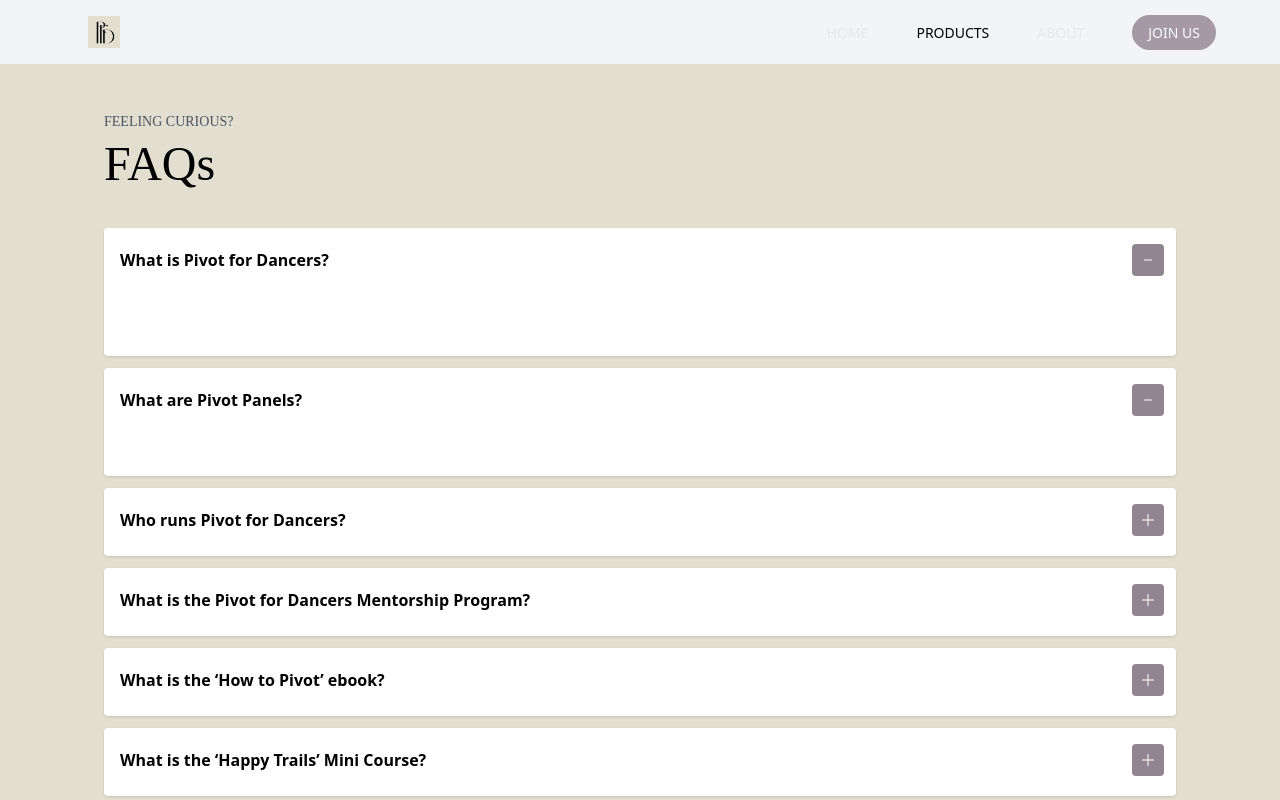
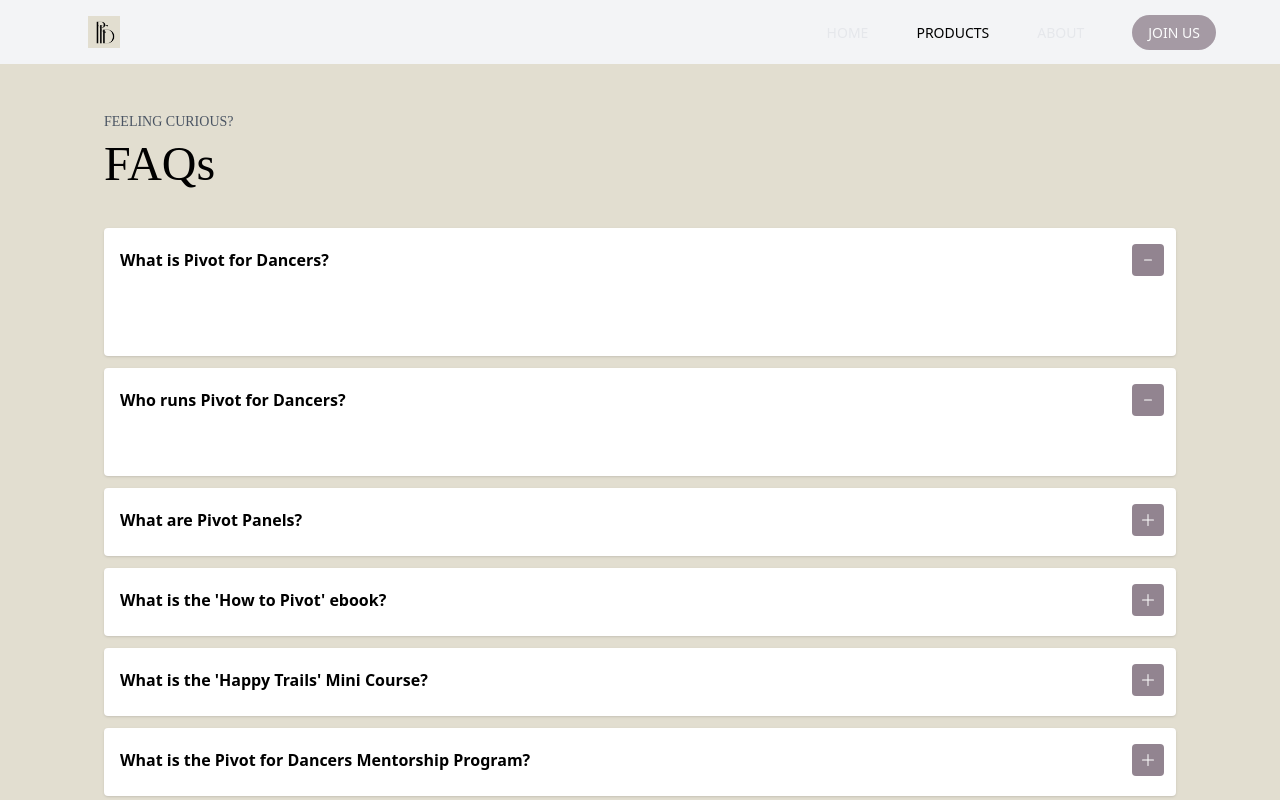
Before and after one commit to IsaacCavallaro/pivot-for-dancers, a React (Create React App) app: page / in a window 1280 px wide. Both pictures are taken after a click on the button 1148 px from the left and 4773 px from the top of the page. Shown: the part 4373-5173 px from the top of the page. Built offline with nearby package versions, Linux system fonts and the light colour scheme; a web font is replaced by a local one.

Commit message:
Reorder faqs

```diff
--- a/src/components/Faq.tsx
+++ b/src/components/Faq.tsx
@@ -42,73 +42,82 @@
                                         </button>
                                     </div>
                                     <div className={`mt-1 text-sm text-white transition-all duration-1000 ease-in-out ${showAnswer1 ? 'opacity-100 max-h-96' : 'opacity-0 max-h-0 overflow-hidden'}`}>
-                                        Pivot for Dancers offers resources for professional dancers who are making a career change. We’re also a community of hundreds of dancers just like you and we hold events and workshops to help you connect with others who might be going through something similar to you. The best way to get involved is to join our email list where we share exclusive content and invitations.
+                                        Pivot for Dancers offers resources for professional dancers who are making a career change.
+                                        We're also a community of hundreds of dancers just like you and we hold events and workshops to
+                                        help you connect with others who might be going through something similar to you.
+                                        The best way to get involved is to join our email list where we share exclusive content and invitations.
+                                    </div>
+                                </div>
+                                {/* Who Runs Pivot */}
+                                <div className="flex flex-col justify-between w-full py-4 pl-4 pr-3 mb-3 bg-white rounded shadow dark:bg-gray-700">
+                                    <div className="flex items-center justify-between">
+                                        <span className="font-bold dark:text-white"> Who runs Pivot for Dancers? </span>
+                                        <button className="p-2 bg-purple-gray rounded" onClick={() => setShowAnswer2(!showAnswer2)}>
+                                            {showAnswer2 ? <MinusIcon /> : <PlusIcon />}
+                                        </button>
+                                    </div>
+                                    <div className={`mt-1 text-sm text-white transition-all duration-1000 ease-in-out ${showAnswer2 ? 'opacity-100 max-h-96' : 'opacity-0 max-h-0 overflow-hidden'}`}>
+                                        Pivot for Dancers is run by former professional dancers who have made their own career transitions.
+                                        Founded by Kaylee Randall in 2020 and supported by hundreds of dancers along the way,
+                                        our team is passionate about helping dancers thrive long after taking their final bow.
                                     </div>
                                 </div>
                                 {/* Panels */}
                                 <div className="flex flex-col justify-between w-full py-4 pl-4 pr-3 mb-3 bg-white rounded shadow dark:bg-gray-700">
                                     <div className="flex items-center justify-between">
                                         <span className="font-bold dark:text-white"> What are Pivot Panels? </span>
-                                        <button className="p-2 bg-purple-gray rounded" onClick={() => setShowAnswer2(!showAnswer2)}>
-                                            {showAnswer2 ? <MinusIcon /> : <PlusIcon />}
-                                        </button>
-                                    </div>
-                                    <div className={`mt-1 text-sm text-white transition-all duration-1000 ease-in-out ${showAnswer2 ? 'opacity-100 max-h-96' : 'opacity-0 max-h-0 overflow-hidden'}`}>
-                                        Pivot Panels are panel-style interviews with professional dancers who have successfully changed careers. These valuable resources are available to help inspire you to take a leap of faith and may give you some ideas of how you may want to pivot your career.
-                                    </div>
-                                </div>
-                                {/* Runs Pivot */}
-                                <div className="flex flex-col justify-between w-full py-4 pl-4 pr-3 mb-3 bg-white rounded shadow dark:bg-gray-700">
-                                    <div className="flex items-center justify-between">
-                                        <span className="font-bold dark:text-white"> Who runs Pivot for Dancers? </span>
                                         <button className="p-2 bg-purple-gray rounded" onClick={() => setShowAnswer3(!showAnswer3)}>
                                             {showAnswer3 ? <MinusIcon /> : <PlusIcon />}
                                         </button>
                                     </div>
                                     <div className={`mt-1 text-sm text-white transition-all duration-1000 ease-in-out ${showAnswer3 ? 'opacity-100 max-h-96' : 'opacity-0 max-h-0 overflow-hidden'}`}>
-                                        Pivot for Dancers is run by former professional dancers who have made their own career transitions. Founded by Kaylee Randall in 2020 and supported by hundreds of dancers along the way, our team is passionate about helping dancers thrive long after taking their final bow.
+                                        Pivot Panels are panel-style interviews with professional dancers who have successfully changed careers.
+                                        These valuable resources are available to help inspire you to take a leap of faith and
+                                        may give you some ideas of how you may want to pivot your career.
+                                    </div>
+                                </div>
+                                {/* Ebook */}
+                                <div className="flex flex-col justify-between w-full py-4 pl-4 pr-3 mb-3 bg-white rounded shadow dark:bg-gray-700">
+                                    <div className="flex items-center justify-between">
+                                        <span className="font-bold dark:text-white"> What is the 'How to Pivot' ebook?</span>
+                                        <button className="p-2 bg-purple-gray rounded" onClick={() => setShowAnswer4(!showAnswer4)}>
+                                            {showAnswer4 ? <MinusIcon /> : <PlusIcon />}
+                                        </button>
+                                    </div>
+                                    <div className={`mt-1 text-sm text-white transition-all duration-1000 ease-in-out ${showAnswer4 ? 'opacity-100 max-h-96' : 'opacity-0 max-h-0 overflow-hidden'}`}>
+                                        Written by our founder, Kaylee Randall, 'How to Pivot' is an actionable, dancer-specific guide to help
+                                        you find meaningful work of the stage.In 10 chapters, Kaylee dives deep into psychological patterns that might
+                                        be holding you back and step-by-step activities to help you actually move on to your next stage.
+                                        With real-life examples from Kaylee's own career transition, 'How to Pivot' is essential reading for any dancer struggling with their next steps.
+                                    </div>
+                                </div>
+                                {/* Course */}
+                                <div className="flex flex-col justify-between w-full py-4 pl-4 pr-3 mb-3 bg-white rounded shadow dark:bg-gray-700">
+                                    <div className="flex items-center justify-between">
+                                        <span className="font-bold dark:text-white"> What is the 'Happy Trails' Mini Course?</span>
+                                        <button className="p-2 bg-purple-gray rounded" onClick={() => setShowAnswer5(!showAnswer5)}>
+                                            {showAnswer5 ? <MinusIcon /> : <PlusIcon />}
+                                        </button>
+                                    </div>
+                                    <div className={`mt-1 text-sm text-white transition-all duration-1000 ease-in-out ${showAnswer5 ? 'opacity-100 max-h-96' : 'opacity-0 max-h-0 overflow-hidden'}`}>
+                                        If you're a professional dancer, you probably don't have a ton of time.
+                                        That's why we developed a quick but effective mini course to help you plan your pivot with an in-depth, career change roadmap.
+                                        We lay it all out for you and take the guesswork out of changing careers. Our 5-year career roadmap can help you stay on
+                                        track and finally feel confident about your next steps.
                                     </div>
                                 </div>
                                 {/* Mentorship */}
                                 <div className="flex flex-col justify-between w-full py-4 pl-4 pr-3 mb-3 bg-white rounded shadow dark:bg-gray-700">
                                     <div className="flex items-center justify-between">
                                         <span className="font-bold dark:text-white"> What is the Pivot for Dancers Mentorship Program?</span>
-                                        <button className="p-2 bg-purple-gray rounded" onClick={() => setShowAnswer4(!showAnswer4)}>
-                                            {showAnswer4 ? <MinusIcon /> : <PlusIcon />}
-                                        </button>
-                                    </div>
-                                    <div className={`mt-1 text-sm text-white transition-all duration-1000 ease-in-out ${showAnswer4 ? 'opacity-100 max-h-96' : 'opacity-0 max-h-0 overflow-hidden'}`}>
-                                        The Pivot for Dancers Mentorship Program is private, one-on-one support for professional dancers to help you find meaningful work off the stage.
-                                        Structured with clear goal-setting and targeted reflection, our Mentorship Program is designed to offer actionable results.
-                                        You’ll be paired with an experienced, former professional dancer to guide you through these challenging times.
-                                    </div>
-                                </div>
-                                {/* Ebook */}
-                                <div className="flex flex-col justify-between w-full py-4 pl-4 pr-3 mb-3 bg-white rounded shadow dark:bg-gray-700">
-                                    <div className="flex items-center justify-between">
-                                        <span className="font-bold dark:text-white"> What is the ‘How to Pivot’ ebook?</span>
-                                        <button className="p-2 bg-purple-gray rounded" onClick={() => setShowAnswer5(!showAnswer5)}>
-                                            {showAnswer5 ? <MinusIcon /> : <PlusIcon />}
-                                        </button>
-                                    </div>
-                                    <div className={`mt-1 text-sm text-white transition-all duration-1000 ease-in-out ${showAnswer5 ? 'opacity-100 max-h-96' : 'opacity-0 max-h-0 overflow-hidden'}`}>
-                                        Written by our founder, Kaylee Randall, ‘How to Pivot’ is an actionable, dancer-specific guide to help you find meaningful work of the stage.
-                                        In 10 chapters, Kaylee dives deep into psychological patterns that might be holding you back and step-by-step activities to help you actually move on to your next stage.
-                                        With real-life examples from Kaylee’s own career transition, ‘How to Pivot’ is essential reading for any dancer struggling with their next steps.
-                                    </div>
-                                </div>
-                                {/* Course */}
-                                <div className="flex flex-col justify-between w-full py-4 pl-4 pr-3 mb-3 bg-white rounded shadow dark:bg-gray-700">
-                                    <div className="flex items-center justify-between">
-                                        <span className="font-bold dark:text-white"> What is the ‘Happy Trails’ Mini Course?</span>
                                         <button className="p-2 bg-purple-gray rounded" onClick={() => setShowAnswer6(!showAnswer6)}>
                                             {showAnswer6 ? <MinusIcon /> : <PlusIcon />}
                                         </button>
                                     </div>
                                     <div className={`mt-1 text-sm text-white transition-all duration-1000 ease-in-out ${showAnswer6 ? 'opacity-100 max-h-96' : 'opacity-0 max-h-0 overflow-hidden'}`}>
-                                        If you’re a professional dancer, you probably don’t have a ton of time.
-                                        That’s why we developed a quick but effective mini course to help you plan your pivot with an in-depth, career change roadmap.
-                                        We lay it all out for you and take the guesswork out of changing careers. Our 5-year career roadmap can help you stay on track and finally feel confident about your next steps.
+                                        The Pivot for Dancers Mentorship Program is private, one-on-one support for professional dancers to help you find meaningful work off the stage.
+                                        Structured with clear goal-setting and targeted reflection, our Mentorship Program is designed to offer actionable results.
+                                        You'll be paired with an experienced, former professional dancer to guide you through these challenging times.
                                     </div>
                                 </div>
                             </div>
```
